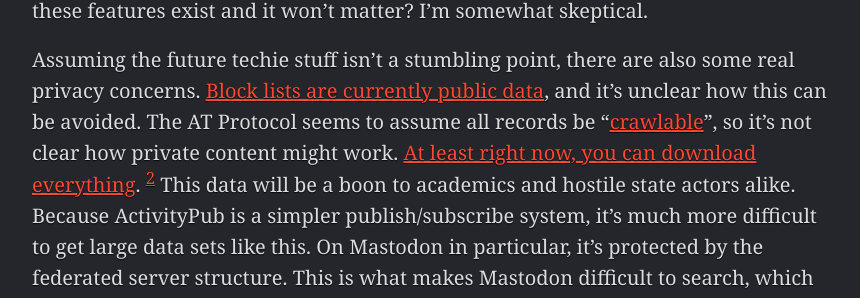
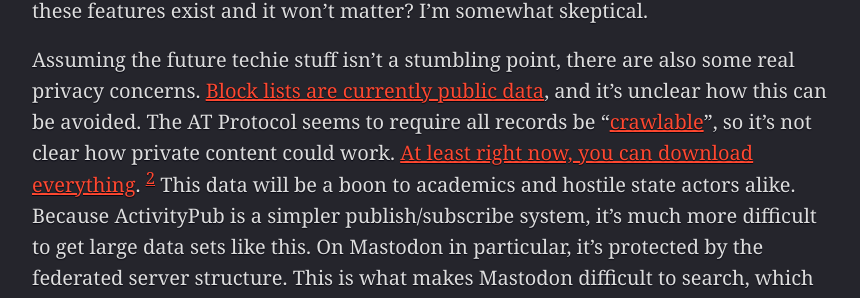
Before and after one commit to gavinanderegg/gavinanderegg.github.io, a Jekyll site: the page built from _posts/2023-05-09-bluesky-frustrations.md, in a window 1280 px wide and 900 px high, scrolled down 2549 px. Shown: the part 183-481 px from the top of the window, without its empty margins (208-1068 px from the left). Built offline with Jekyll 4.4.1, drawn with Linux system fonts in a browser that asks for light colours.

Commit message:
Edit for clarity around "crawlable"

```diff
--- a/_posts/2023-05-09-bluesky-frustrations.md
+++ b/_posts/2023-05-09-bluesky-frustrations.md
@@ -33,7 +33,7 @@
 
 I wonder, though: how much of the fun will be left once it’s decentralized, open to the public, and (presumably) monetized? Yes, it’s slicker than Mastodon at present, but things like decentralization and [algorithmic choice](https://atproto.com/guides/overview#algorithmic-choice) are deeply nerdy topics. Maybe the Bluesky team have great ideas for adding these features and maintaining a fun user experience? Maybe the service will have inertia by the point these features exist and it won’t matter? I’m somewhat skeptical.
 
-Assuming the future techie stuff isn’t a stumbling point, there are also some real privacy concerns. [Block lists are currently public data](https://twitter.com/MattBinder/status/1652142389165797377), and it’s unclear how this can be avoided. The AT Protocol seems to assume all records be “[crawlable](https://atproto.com/guides/overview#achieving-scale)”, so it's not clear how private content might work. [At least right now, you can download everything](https://worthdoingbadly.com/bsky/). [^2] This data will be a boon to academics and hostile state actors alike. Because ActivityPub is a simpler publish/subscribe system, it's much more difficult to get large data sets like this. On Mastodon in particular, it's protected by the federated server structure. This is what makes Mastodon difficult to search, which is an annoyance to some and a privacy/security feature to others.
+Assuming the future techie stuff isn’t a stumbling point, there are also some real privacy concerns. [Block lists are currently public data](https://twitter.com/MattBinder/status/1652142389165797377), and it’s unclear how this can be avoided. The AT Protocol seems to require all records be “[crawlable](https://atproto.com/guides/overview#achieving-scale)”, so it's not clear how private content could work. [At least right now, you can download everything](https://worthdoingbadly.com/bsky/). [^2] This data will be a boon to academics and hostile state actors alike. Because ActivityPub is a simpler publish/subscribe system, it's much more difficult to get large data sets like this. On Mastodon in particular, it's protected by the federated server structure. This is what makes Mastodon difficult to search, which is an annoyance to some and a privacy/security feature to others.
 
 Speaking of annoyances, I'm curious what Bluesky's monetization strategy will be. Many seem to think Bluesky is VC funded. [Instead, it’s a public benefit corporation](https://blueskyweb.xyz/faq#:~:text=Bluesky%2C%20the%20company%2C%20is%20a%20Public%20Benefit%20LLC.). Still, it needs to pay for server costs and employee salaries somehow. [Mastodon does this almost entirely through Patreon](https://www.theverge.com/23658648/mastodon-ceo-twitter-interview-elon-musk-twitter#:~:text=No%2C%20that%E2%80%99s%20pretty%20much%20it.). Will Bluesky do something similar? I sort of doubt it. My guess is that they’ll want to chase growth somehow, and my worry is that it’ll be with something cryptocurrency-based. Even if that’s not the case, this seems like another way the service could become less fun pretty quickly.
 
```
